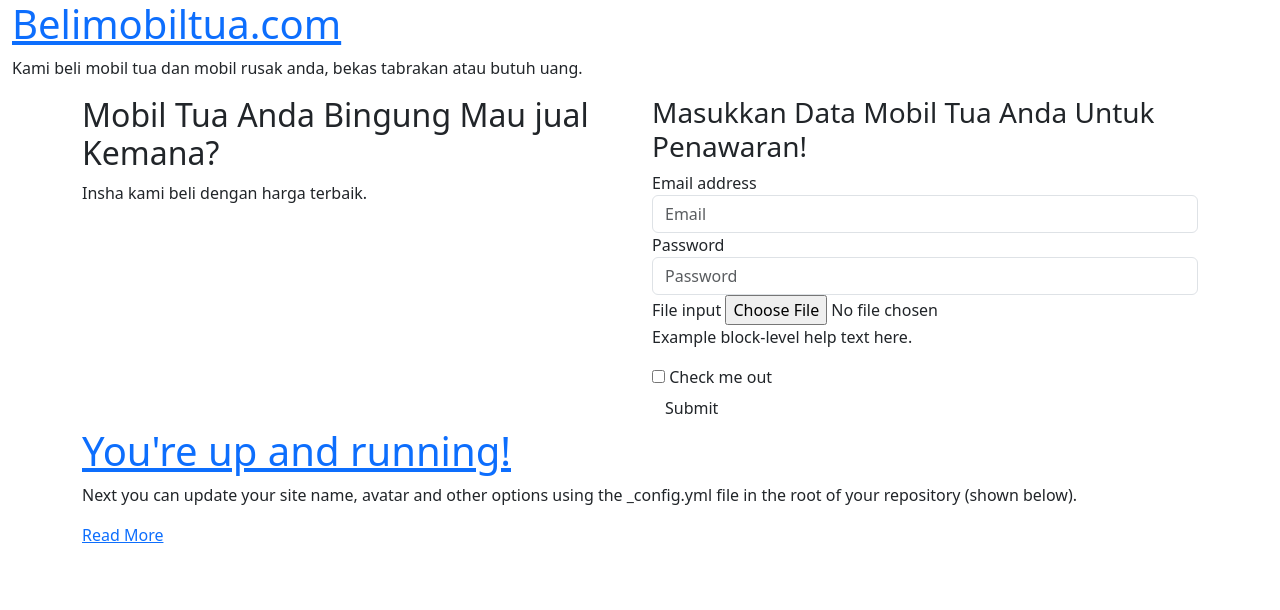
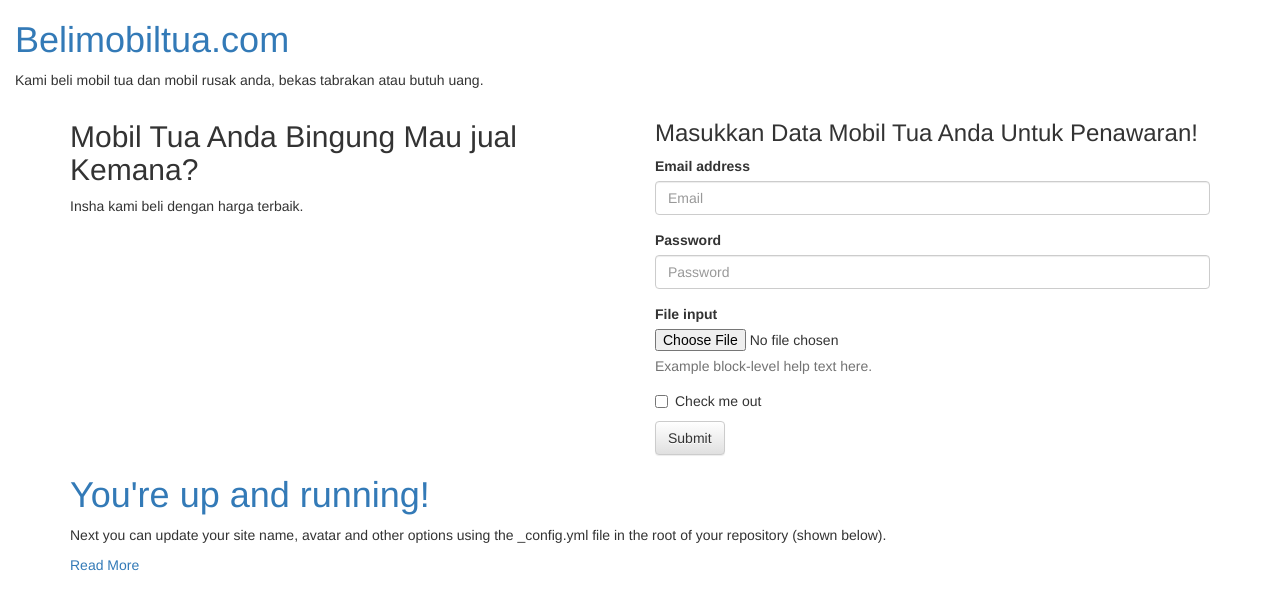
Before and after one commit to kemtol/belimobiltua, a Jekyll site: the page built from index.html, in a window 1280 px wide. Shown: the top 610 px of the page. Built offline with Jekyll 4.4.1, drawn with Linux system fonts in a browser that asks for light colours.

Commit message:
update Bootstrap version in default layout for improved styling and functionality

```diff
--- a/_layouts/default.html
+++ b/_layouts/default.html
@@ -8,8 +8,16 @@
     <!--[if lt IE 9]>
       <script src="http://html5shiv.googlecode.com/svn/trunk/html5.js"></script>
     <![endif]-->
-    <link href="https://cdn.jsdelivr.net/npm/bootstrap@5.3.3/dist/css/bootstrap.min.css" rel="stylesheet" integrity="sha384-QWTKZyjpPEjISv5WaRU9OFeRpok6YctnYmDr5pNlyT2bRjXh0JMhjY6hW+ALEwIH" crossorigin="anonymous">
-    <script src="https://cdn.jsdelivr.net/npm/bootstrap@5.3.3/dist/js/bootstrap.bundle.min.js" integrity="sha384-YvpcrYf0tY3lHB60NNkmXc5s9fDVZLESaAA55NDzOxhy9GkcIdslK1eN7N6jIeHz" crossorigin="anonymous"></script>
+    <!-- Latest compiled and minified CSS -->
+    <link rel="stylesheet" href="https://cdn.jsdelivr.net/npm/bootstrap@3.3.7/dist/css/bootstrap.min.css" integrity="sha384-BVYiiSIFeK1dGmJRAkycuHAHRg32OmUcww7on3RYdg4Va+PmSTsz/K68vbdEjh4u" crossorigin="anonymous">
+
+    <!-- Optional theme -->
+    <link rel="stylesheet" href="https://cdn.jsdelivr.net/npm/bootstrap@3.3.7/dist/css/bootstrap-theme.min.css" integrity="sha384-rHyoN1iRsVXV4nD0JutlnGaslCJuC7uwjduW9SVrLvRYooPp2bWYgmgJQIXwl/Sp" crossorigin="anonymous">
+
+    <!-- Latest compiled and minified JavaScript -->
+    <script src="https://cdn.jsdelivr.net/npm/bootstrap@3.3.7/dist/js/bootstrap.min.js" integrity="sha384-Tc5IQib027qvyjSMfHjOMaLkfuWVxZxUPnCJA7l2mCWNIpG9mGCD8wGNIcPD7Txa" crossorigin="anonymous"></script>
+
+
     <link rel="stylesheet" type="text/css" href="{{ site.baseurl }}/style.css" />
     <link rel="alternate" type="application/rss+xml" title="{{ site.name }} - {{ site.description }}" href="{{ site.baseurl }}/feed.xml" />
 
```
